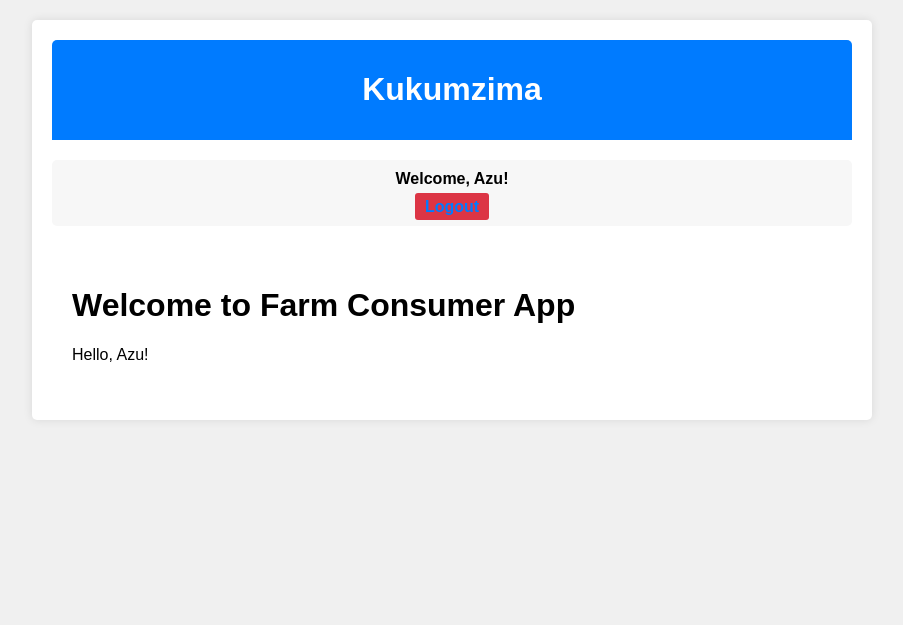
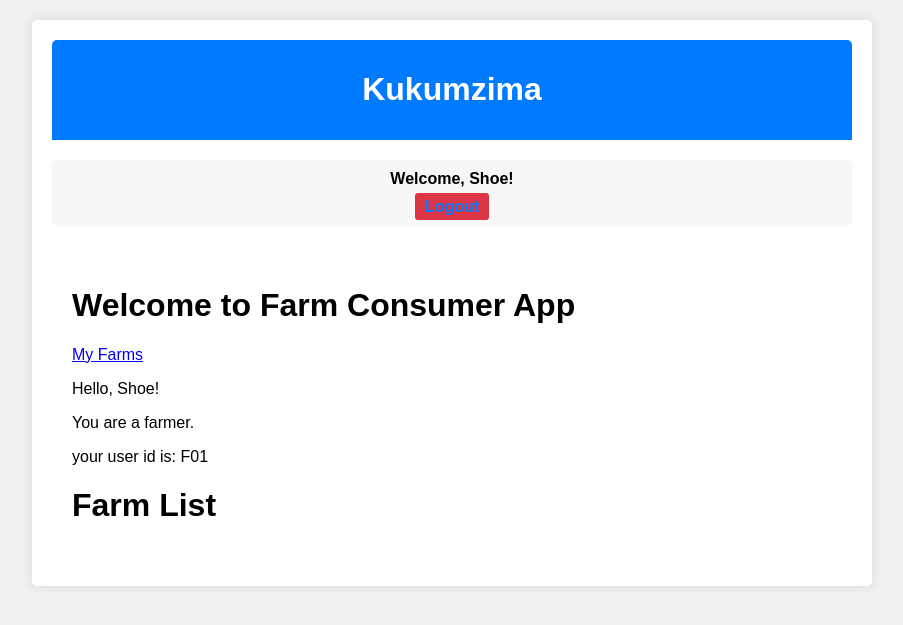
Before and after one commit to andre-azuu/kkmzima, a Django app: page / in a window 1280 px wide. Shown: the top 625 px of the page, without its empty margins (188-1091 px from the left). Run offline with Django 4.2, Linux system fonts and the light colour scheme; a user stored in the database is signed in.

Commit message:
Add farm lists

```diff
--- a/core/admin.py
+++ b/core/admin.py
@@ -1,8 +1,9 @@
 from django.contrib import admin
-from .models import User, Farmer, Consumer
+from .models import User, Farmer, Consumer, Farm
 
 # Register your models here.
 
 admin.site.register(User)
 admin.site.register(Farmer)
 admin.site.register(Consumer)
+admin.site.register(Farm)
--- a/core/forms.py
+++ b/core/forms.py
@@ -1,7 +1,12 @@
 from django import forms
 from django.contrib.auth.forms import UserCreationForm
 from .models import User, Farmer, Consumer
+from .models import Farm
 
+class FarmForm(forms.ModelForm):
+    class Meta:
+        model = Farm
+        fields = ['farmer', 'name', 'location']
 
 class FarmerSignUpForm(UserCreationForm):
     farmerPhone = forms.CharField(max_length=15, required=False)
--- a/core/models.py
+++ b/core/models.py
@@ -20,3 +20,12 @@
     consumerPhone= models.CharField(max_length=15)
     consumerAddress=models.CharField(max_length=100,  blank=True, null=True)
     consumerEmail = models.EmailField(max_length=100,  blank=True, null=True)
+
+
+class Farm(models.Model):
+    farmer = models.ForeignKey(Farmer, on_delete=models.CASCADE)
+    name = models.CharField(max_length=100)
+    location = models.CharField(max_length=255)
+
+    def __str__(self):
+        return self.name
--- a/core/templates/core/home.html
+++ b/core/templates/core/home.html
@@ -5,11 +5,39 @@
 <body>
     <h1>Welcome to Farm Consumer App</h1>
     {% if user.is_authenticated %}
+    <a href="{% url 'farm_list' %}">My Farms</a>
         <p>Hello, {{ user.username }}!</p>
 
         {% if user.is_farmer %}
         <p>You are a farmer.</p>
         <p>your user id is:  F0{{ user.id }}</p>
+        <h1>Farm List</h1>
+
+
+    {% for farm in farms %}
+    <table class="table table-dark table-striped">
+        <tr>
+            <th><h3>Location: {{ farm.location }}</h3></th>
+            <th><h4>Farm ID: F0{{ farm.id }}
+                <br>
+                Name: {{ farm.farmer.farmerUsername }}
+            </h4></th>
+        </tr>
+        <tr>
+            <td><strong>Number of Hens:</strong> {{ farm.numberOfHens }}</td>
+            <td><strong>Location:</strong> {{ farm.location }}</td>
+        </tr>
+        <tr>
+            <td><strong>Production Rate:</strong> {{ farm.productionRate }}%</td>
+            <td><strong>Profit/Loss:</strong> {{ farm.profitLoss }}</td>
+        </tr>
+        <tr>
+            <td><strong>Productivity:</strong> {{ farm.productivity }}%</td>
+
+        </tr>
+    </table>
+
+    {% endfor %}
 
         {% elif user.is_consumer %}
             <p>You are a consumer.</p>
@@ -17,8 +45,15 @@
 
         {% endif %}
     {% else %}
+    <div>
+        <img src="https://encrypted-tbn0.gstatic.com/images?q=tbn:ANd9GcSvLlHcWiwsH5lrsmXWNBhKsAxlNscJDErwoYQ_IbWjDFE5JUsvhvOf4ZYpa47vYBgxags&usqp=CAU" alt="Farmer Module">
         <a href="{% url 'farmer_signup' %}">Sign Up as Farmer</a>
-        <a href="{% url 'consumer_signup' %}">Sign Up as Consumer</a>
+    </div>
+        <div>
+            <img src="https://rafterwranch.net/wp-content/uploads/2018/08/eggs-grocery-store.jpg" alt="Consumer Module">
+            <a href="{% url 'consumer_signup' %}">Sign Up as Consumer</a>
+
+        </div>
     {% endif %}
 </body>
 
--- a/core/urls.py
+++ b/core/urls.py
@@ -1,5 +1,6 @@
 from django.urls import path
-from .views import home, farmer_signup, consumer_signup,logout_view,login_view
+from .views import home, farmer_signup, consumer_signup,logout_view,login_view,farm_list
+from .views import FarmListView, FarmDetailView, FarmCreateView, FarmUpdateView, FarmDeleteView
 
 urlpatterns = [
     path('', home, name='home'),
@@ -7,4 +8,11 @@
     path('signup/consumer/', consumer_signup, name='consumer_signup'),
     path('login/', login_view, name='login'),
     path('logout/', logout_view, name='logout'),
+    path('farms/', farm_list, name='farm_list'),
+    path('<int:pk>/', FarmDetailView.as_view(), name='farm_detail'),
+    path('create-farm/', FarmCreateView.as_view(), name='farm_create'),
+    path('<int:pk>/update/', FarmUpdateView.as_view(), name='farm_update'),
+    path('<int:pk>/delete/', FarmDeleteView.as_view(), name='farm_delete'),
+
+
 ]
--- a/core/views.py
+++ b/core/views.py
@@ -1,7 +1,12 @@
 from django.shortcuts import render, redirect
 from django.contrib.auth import login, logout, authenticate
 from django.contrib import messages
-from .forms import FarmerSignUpForm, ConsumerSignUpForm, LoginForm
+from .forms import FarmerSignUpForm, ConsumerSignUpForm, LoginForm, FarmForm
+from .models import Farm, Farmer, Consumer
+from django.views.generic import ListView, DetailView, CreateView, UpdateView, DeleteView
+from django.urls import reverse_lazy
+from django.http import HttpResponseForbidden
+
 
 def home(request):
     return render(request, 'core/home.html')
@@ -48,3 +53,46 @@
 def logout_view(request):
     logout(request)
     return redirect('home')  # Replace 'home' with the name of your home view or any other URL
+
+
+
+def farm_list(request):
+    farms = Farm.objects.filter(farmer__user=request.user)
+    return render(request, 'core/farm_list.html', {'farms': farms})
+
+class FarmListView(ListView):
+    model = Farm
+    template_name = 'core/farm_list.html'
+    context_object_name = 'farms'
+
+class FarmDetailView(DetailView):
+    model = Farm
+    template_name = 'core/farm_detail.html'
+
+class FarmCreateView(CreateView):
+    model = Farm
+    form_class = FarmForm
+    template_name = 'core/farm_form.html'
+    success_url = reverse_lazy('farm_list')
+
+    def dispatch(self, request, *args, **kwargs):
+        if not request.user.is_authenticated or not hasattr(request.user, 'farmer'):
+            return HttpResponseForbidden("You must be a farmer to create a farm.")
+        return super().dispatch(request, *args, **kwargs)
+
+
+    def form_valid(self, form):
+        # Set the farmer field to the authenticated user
+        form.instance.farmer = Farmer.objects.get(user=self.request.user)
+        return super().form_valid(form)
+
+class FarmUpdateView(UpdateView):
+    model = Farm
+    form_class = FarmForm
+    template_name = 'core/farm_form.html'
+    success_url = reverse_lazy('farm_list')
+
+class FarmDeleteView(DeleteView):
+    model = Farm
+    template_name = 'core/farm_confirm_delete.html'
+    success_url = reverse_lazy('farm_list')
--- a/kkmzima/settings.py
+++ b/kkmzima/settings.py
@@ -38,6 +38,7 @@
     'django.contrib.messages',
     'django.contrib.staticfiles',
     'core',
+
 
 ]
 
```
Also changed, not shown: core/templates/core/farm_detail.html (added, +12 -0 lines), core/templates/core/farm_form.html (added, +15 -0 lines), core/templates/core/farm_list.html (added, +10 -0 lines), core/migrations/0001_initial.py, db.sqlite3.
